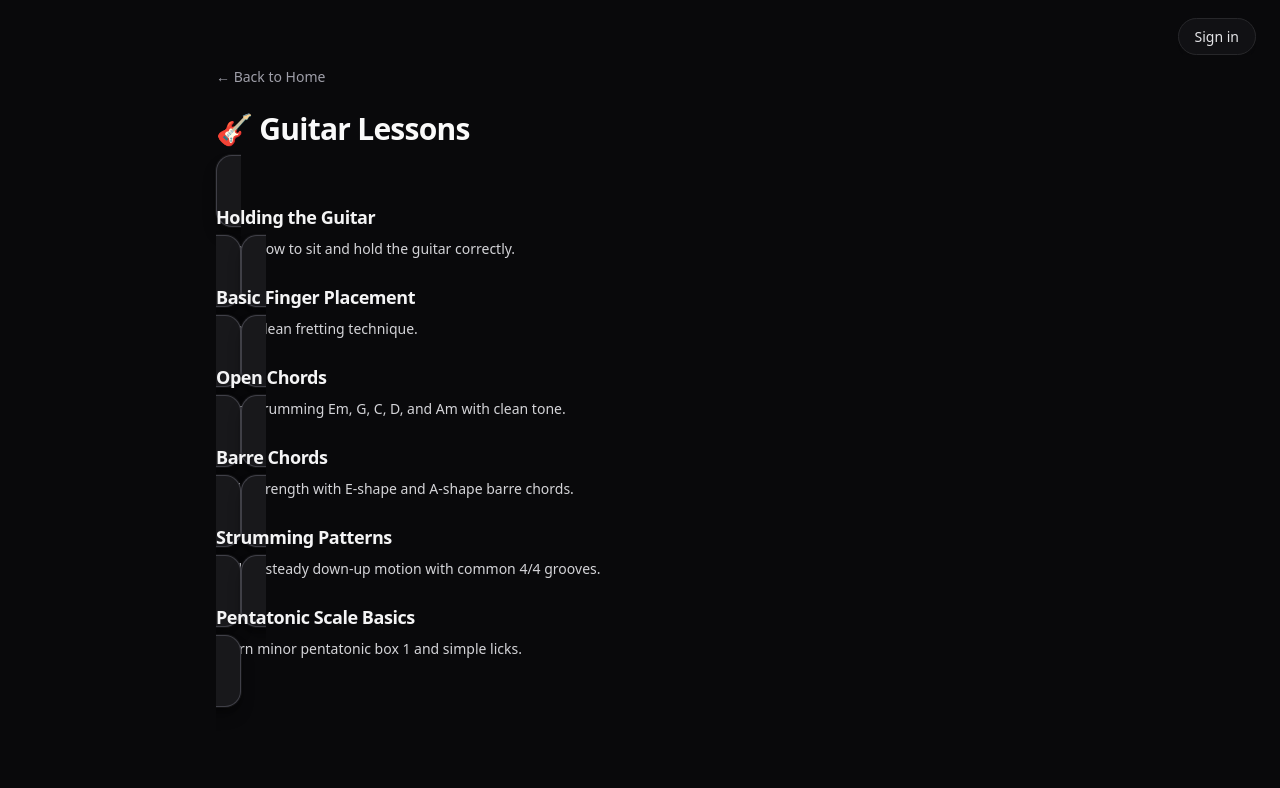
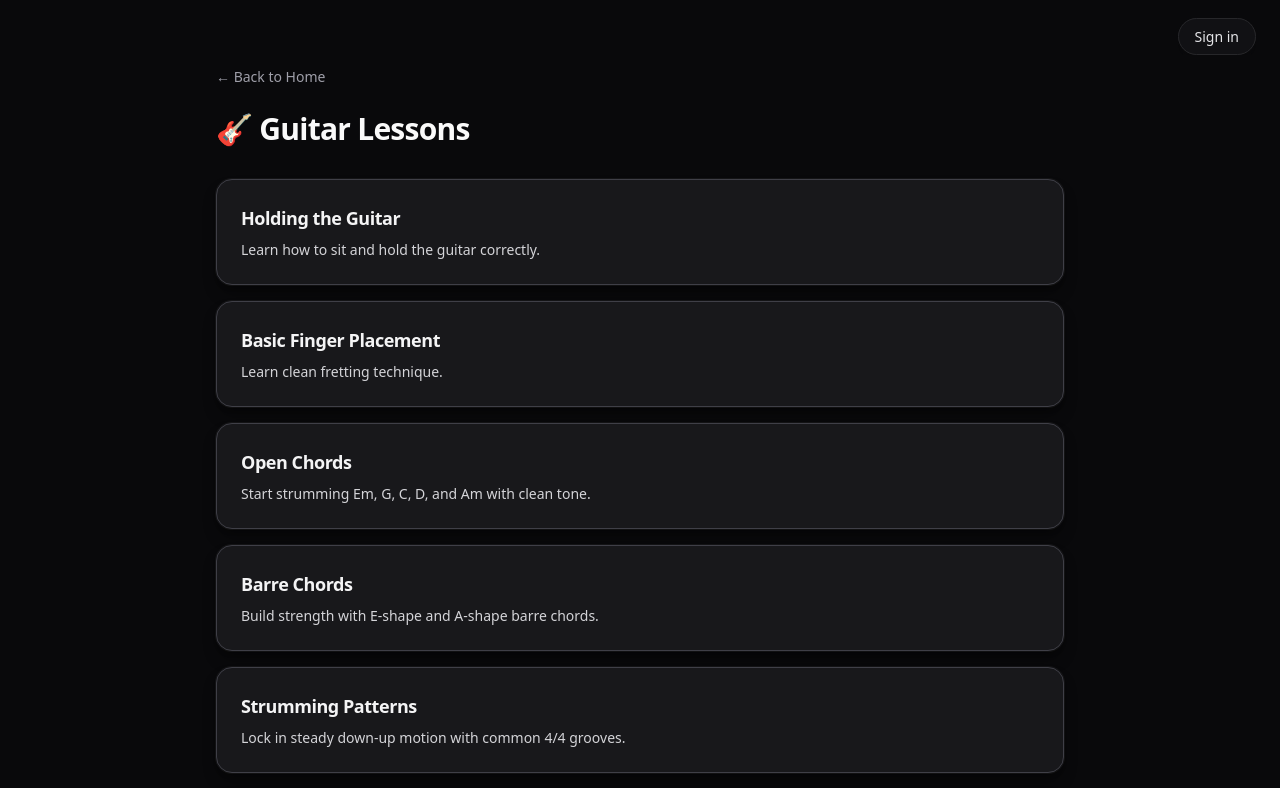
Before and after one commit to mohithkaranth/tonehouse-ai-coach, a Next.js app: page /lessons/guitar in a window 1280 px wide. Shown: the top 788 px of the page. Built offline with nearby package versions, Linux system fonts and the light colour scheme; no server answers.

Commit message:
Adjust coach button, guitar grid, and dashboard card height

```diff
--- a/app/components/CoachForm.tsx
+++ b/app/components/CoachForm.tsx
@@ -413,7 +413,7 @@ export default function CoachForm({
       <button
         onClick={runCoach}
         disabled={loading}
-        className="rounded-2xl bg-white/90 py-3 text-sm font-medium text-black shadow transition hover:bg-white disabled:opacity-60"
+        className="rounded-2xl bg-white px-6 py-3 text-sm font-semibold text-black shadow-md transition hover:bg-zinc-200 disabled:opacity-60"
       >
         {loading ? "Generating practice plan…" : "Generate Practice Plan"}
       </button>
--- a/app/lessons/guitar/page.tsx
+++ b/app/lessons/guitar/page.tsx
@@ -20,7 +20,7 @@ export default function GuitarLessonsPage() {
           🎸 Guitar Lessons
         </h1>
 
-        <div className="mt-8 space-y-2">
+        <div className="mt-8 grid gap-4">
           {lessons.map((lesson) => (
             <Link
               key={lesson.id}
--- a/app/page.tsx
+++ b/app/page.tsx
@@ -36,7 +36,7 @@ function Card({
   highlighted?: boolean;
 }) {
   const baseClass = cn(
-    "rounded-2xl border border-zinc-700 bg-zinc-900 p-6 shadow-lg shadow-black/40 ring-1 ring-white/5 transition-all duration-200",
+    "rounded-2xl border border-zinc-700 bg-zinc-900 p-6 shadow-lg shadow-black/40 ring-1 ring-white/5 transition-all duration-200 min-h-[280px]",
     highlighted
       ? "border-zinc-600"
       : ""
```
